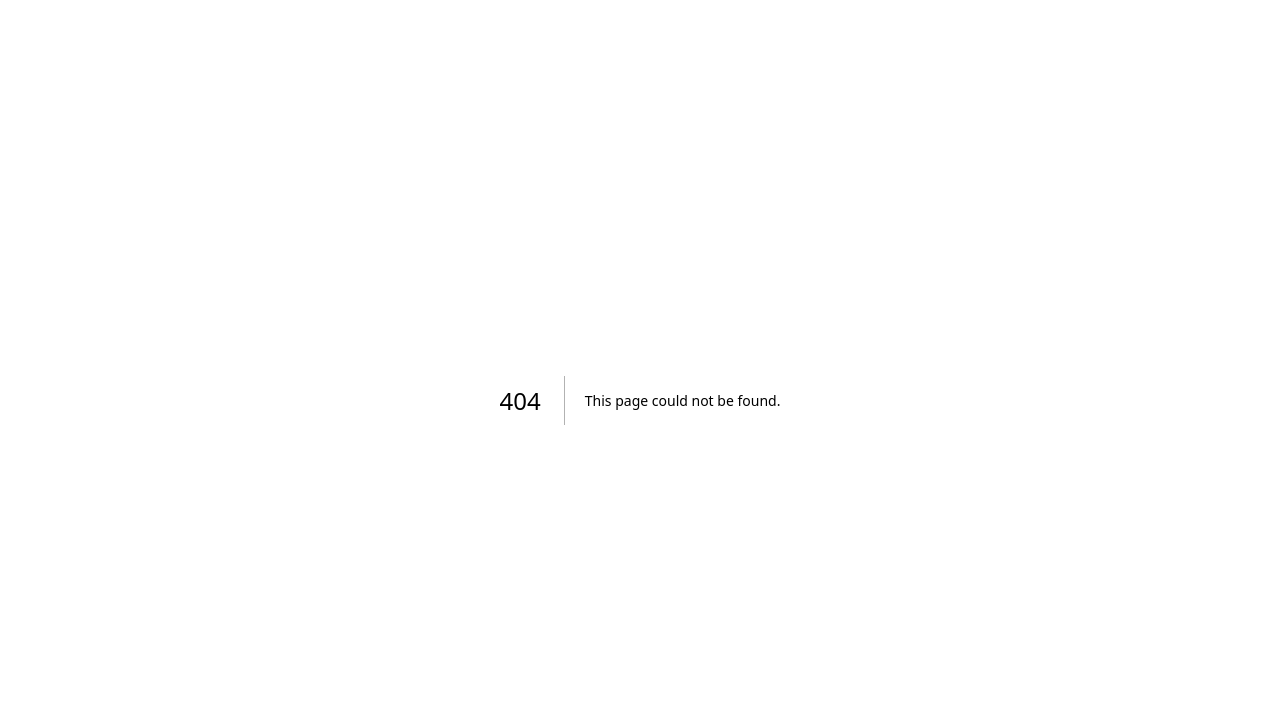
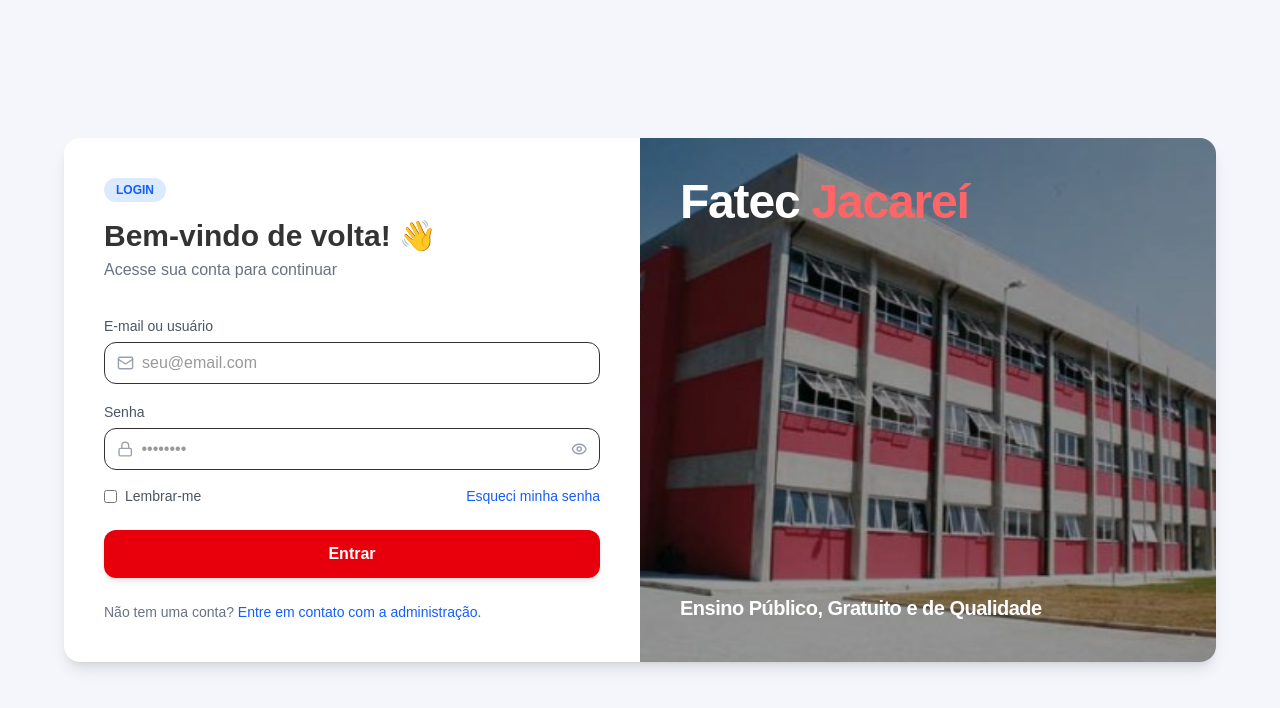
Before and after one commit to devmaster-organizations/frontend_abp_autoatentimento, a Next.js app: page /login in a window 1280 px wide. Before the commit this address had no page. Shown: the top 708 px of the page. Built offline with nearby package versions, Linux system fonts and the light colour scheme.

Commit message:
finalizando tela de login

```diff
--- a/package.json
+++ b/package.json
@@ -9,6 +9,7 @@
     "lint": "eslint"
   },
   "dependencies": {
+    "lucide-react": "^1.16.0",
     "next": "16.2.1",
     "react": "19.2.4",
     "react-dom": "19.2.4",
--- /dev/null
+++ b/src/app/login/page.tsx
@@ -0,0 +1,138 @@
+"use client";
+
+import { useState } from "react";
+import Image from "next/image";
+import { Mail, Lock, Eye } from "lucide-react";
+import { useRouter } from "next/navigation";
+
+
+export default function Login() {
+  const [showPassword, setShowPassword] = useState(false);
+  const [email, setEmail] = useState("");
+  const [password, setPassword] = useState("");
+
+  const router = useRouter();
+
+  const handleLogin = () => {
+  // aqui você pode validar depois
+  if (email && password) {
+    router.push("/chat"); // 👈 sua rota do chatbot
+  }
+};
+  return (
+    <div className="min-h-screen flex items-center justify-center bg-[#f4f6fb] p-6">
+      <div className="w-full max-w-6xl bg-white rounded-2xl shadow-lg overflow-hidden flex">
+
+        {/* LADO ESQUERDO - FORM */}
+        <div className="w-full lg:w-1/2 p-10 flex flex-col justify-center">
+
+          {/* TAG */}
+          <span className="text-xs font-semibold bg-blue-100 text-blue-600 px-3 py-1 rounded-full w-fit">
+            LOGIN
+          </span>
+
+          {/* TÍTULO */}
+          <h1 className="text-3xl font-bold mt-4">
+            Bem-vindo de volta! 👋
+          </h1>
+          <p className="text-gray-500 mt-1">
+            Acesse sua conta para continuar
+          </p>
+
+          {/* INPUT EMAIL */}
+          <div className="mt-8">
+            <label className="text-sm text-gray-600">E-mail ou usuário</label>
+            <div className="flex items-center border rounded-xl px-3 py-2 mt-1 bg-white">
+              <Mail size={18} className="text-gray-400" />
+              <input
+  className="ml-2 w-full outline-none focus:outline-none focus:ring-0"
+  placeholder="seu@email.com"
+  value={email}
+  onChange={(e) => setEmail(e.target.value)}
+/>
+            </div>
+          </div>
+
+          {/* INPUT SENHA */}
+          <div className="mt-4">
+            <label className="text-sm text-gray-600">Senha</label>
+            <div className="flex items-center border rounded-xl px-3 py-2 mt-1">
+              <Lock size={18} className="text-gray-400" />
+              <input
+  type={showPassword ? "text" : "password"}
+  className="ml-2 w-full outline-none"
+  placeholder="••••••••"
+  value={password}
+  onChange={(e) => setPassword(e.target.value)}
+/>
+              <Eye
+                size={18}
+                className="text-gray-400 cursor-pointer"
+                onClick={() => setShowPassword(!showPassword)}
+              />
+            </div>
+          </div>
+
+          {/* OPÇÕES */}
+          <div className="flex justify-between items-center mt-4 text-sm">
+            <label className="flex items-center gap-2 text-gray-600">
+              <input type="checkbox" />
+              Lembrar-me
+            </label>
+
+            <a className="text-blue-600 hover:underline" href="#">
+              Esqueci minha senha
+            </a>
+          </div>
+
+          {/* BOTÃO */}
+          <button
+  onClick={handleLogin}
+  className="mt-6 bg-red-600 hover:bg-red-700 shadow-md text-white py-3 rounded-xl font-semibold transition"
+>
+  Entrar
+</button>
+
+          {/* FOOTER */}
+          <p className="text-sm text-gray-500 mt-6">
+            Não tem uma conta?{" "}
+            <a className="text-blue-600 hover:underline" href="#">
+              Entre em contato com a administração.
+            </a>
+          </p>
+        </div>
+
+        {/* LADO DIREITO - IMAGEM */}
+    <div className="hidden lg:block w-1/2 relative">
+  <Image
+    src="/logo-fatec.png"
+    alt="Fatec Jacareí"
+    fill
+    sizes="50vw"
+    priority
+    className="object-cover"
+  />
+
+  {/* OVERLAY */}
+  <div className="absolute inset-0 bg-black/40 flex flex-col justify-between text-white p-10">
+
+    {/* TOPO */}
+    <div className="text-left">
+      <h2 className="text-5xl font-bold tracking-tight">
+        Fatec <span className="text-red-400">Jacareí</span>
+      </h2>
+    </div>
+
+    {/* BASE */}
+    <div className="text-left">
+      <p className="text-xl font-semibold tracking-tight max-w-md">
+        Ensino Público, Gratuito e de Qualidade
+      </p>
+    </div>
+
+  </div>
+</div>
+</div>
+</div>
+  );
+}
```
Also changed, not shown: public/logo-fatec.png (added), 1 other file (tests, documents, lock files or other folders).
